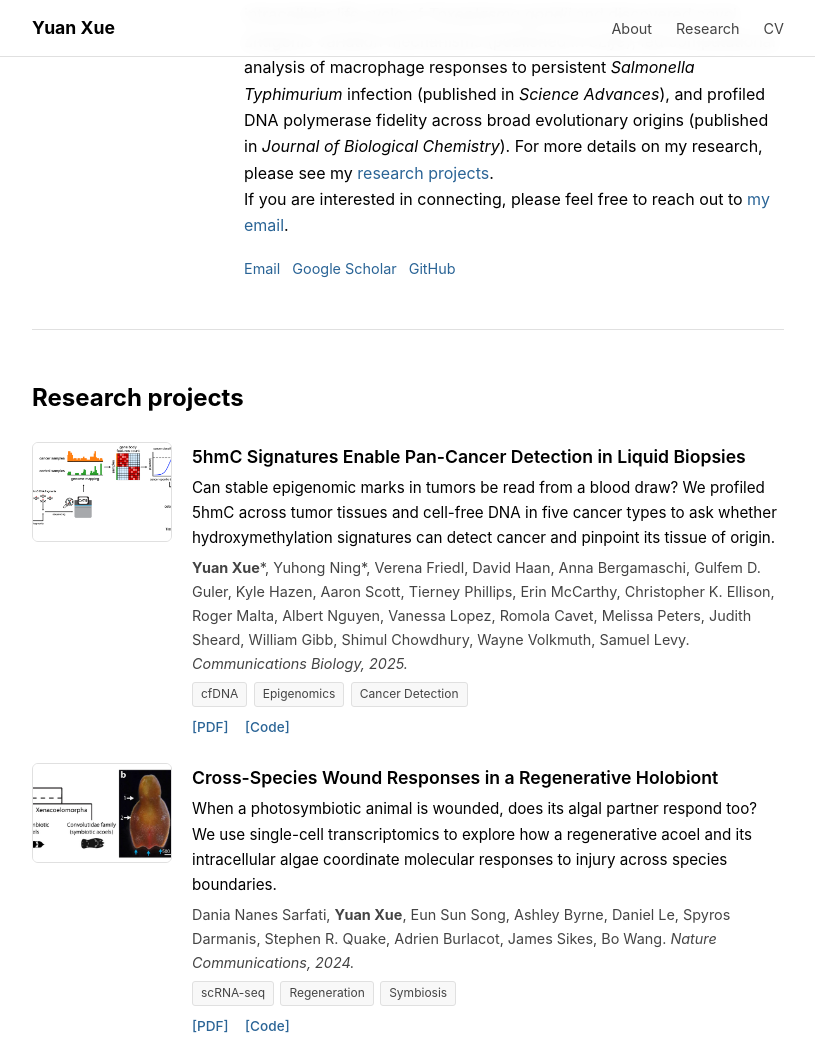
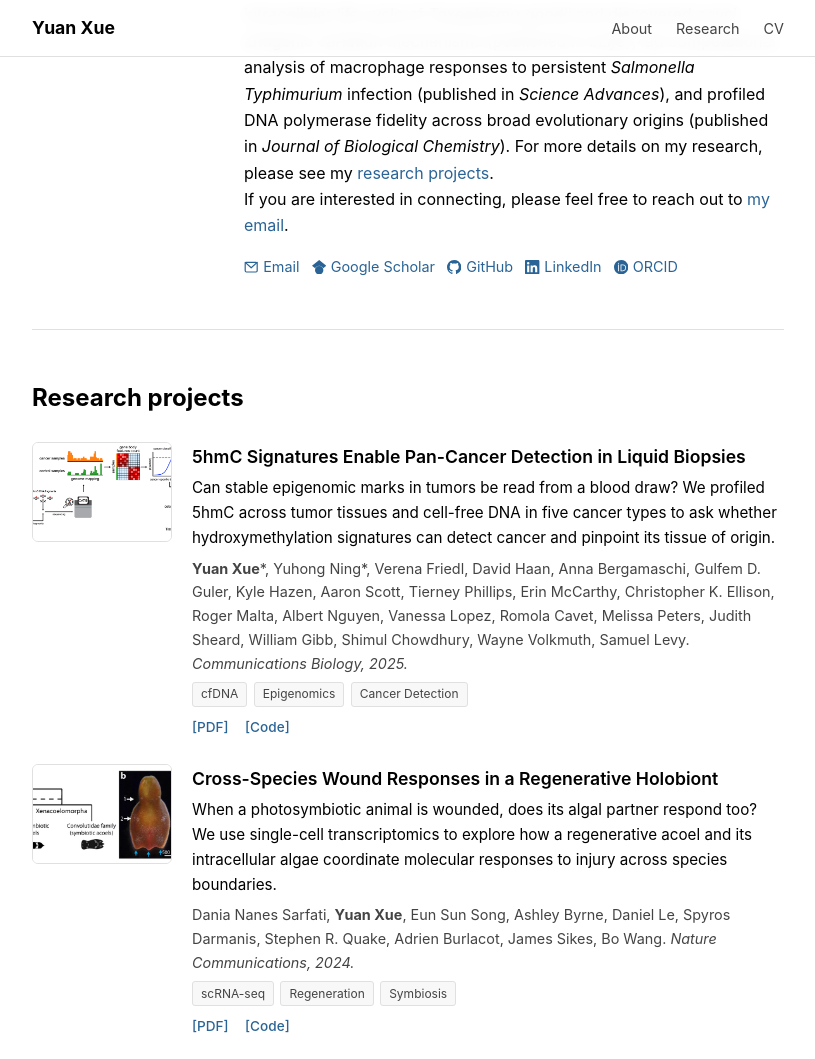
Before and after one commit to xuesoso/xuesoso.github.io, a Jekyll site: the page built from index.html, in a window 1280 px wide and 1400 px high, scrolled down 406 px, cut to the strip 0-1059 px from the top of the window. Shown: the whole strip, without its empty margins (232-1047 px from the left). Built offline with Jekyll 4.4.1, drawn with Linux system fonts in a browser that asks for light colours.

Commit message:
fixed up styling issues for mobile

```diff
--- a/_config.yml
+++ b/_config.yml
@@ -12,8 +12,8 @@ author:
   google_scholar: "https://scholar.google.com/citations?user=HJLgA2kAAAAJ&hl"
   github: "https://github.com/xuesoso"
   twitter: ""
-  linkedin: ""
-  orcid: ""
+  linkedin: "https://www.linkedin.com/in/yuan-xue-8b1b254a/"
+  orcid: "https://orcid.org/0000-0002-7846-4273"
 
 cv_pdf: "assets/files/cv.pdf"
 
--- a/_includes/about.html
+++ b/_includes/about.html
@@ -17,22 +17,22 @@
       </div>
       <ul class="social-links">
         {% if site.author.email %}
-          <li><a href="mailto:{{ site.author.email }}">Email</a></li>
+          <li><a href="mailto:{{ site.author.email }}"><svg class="icon" viewBox="0 0 24 24" fill="none" stroke="currentColor" stroke-width="2" stroke-linecap="round" stroke-linejoin="round"><rect x="2" y="4" width="20" height="16" rx="2"/><path d="M22 4 12 13 2 4"/></svg> Email</a></li>
         {% endif %}
         {% if site.author.google_scholar != "" %}
-          <li><a href="{{ site.author.google_scholar }}">Google Scholar</a></li>
+          <li><a href="{{ site.author.google_scholar }}"><svg class="icon" viewBox="0 0 24 24" fill="currentColor"><path d="M5.242 13.769 0 9.5 12 0l12 9.5-5.242 4.269C17.548 11.249 14.978 9.5 12 9.5c-2.977 0-5.548 1.748-6.758 4.269zM12 10a7 7 0 1 0 0 14 7 7 0 0 0 0-14z"/></svg> Google Scholar</a></li>
         {% endif %}
         {% if site.author.github != "" %}
-          <li><a href="{{ site.author.github }}">GitHub</a></li>
+          <li><a href="{{ site.author.github }}"><svg class="icon" viewBox="0 0 24 24" fill="currentColor"><path d="M12 0C5.37 0 0 5.37 0 12c0 5.31 3.435 9.795 8.205 11.385.6.105.825-.255.825-.57 0-.285-.015-1.23-.015-2.235-3.015.555-3.795-.735-4.035-1.41-.135-.345-.72-1.41-1.23-1.695-.42-.225-1.02-.78-.015-.795.945-.015 1.62.87 1.845 1.23 1.08 1.815 2.805 1.305 3.495.99.105-.78.42-1.305.765-1.605-2.67-.3-5.46-1.335-5.46-5.925 0-1.305.465-2.385 1.23-3.225-.12-.3-.54-1.53.12-3.18 0 0 1.005-.315 3.3 1.23.96-.27 1.98-.405 3-.405s2.04.135 3 .405c2.295-1.56 3.3-1.23 3.3-1.23.66 1.65.24 2.88.12 3.18.765.84 1.23 1.905 1.23 3.225 0 4.605-2.805 5.625-5.475 5.925.435.375.81 1.095.81 2.22 0 1.605-.015 2.895-.015 3.3 0 .315.225.69.825.57A12.02 12.02 0 0 0 24 12c0-6.63-5.37-12-12-12z"/></svg> GitHub</a></li>
         {% endif %}
         {% if site.author.twitter != "" %}
           <li><a href="{{ site.author.twitter }}">Twitter</a></li>
         {% endif %}
         {% if site.author.linkedin != "" %}
-          <li><a href="{{ site.author.linkedin }}">LinkedIn</a></li>
+          <li><a href="{{ site.author.linkedin }}"><svg class="icon" viewBox="0 0 24 24" fill="currentColor"><path d="M20.447 20.452h-3.554v-5.569c0-1.328-.027-3.037-1.852-3.037-1.853 0-2.136 1.445-2.136 2.939v5.667H9.351V9h3.414v1.561h.046c.477-.9 1.637-1.85 3.37-1.85 3.601 0 4.267 2.37 4.267 5.455v6.286zM5.337 7.433a2.062 2.062 0 0 1-2.063-2.065 2.064 2.064 0 1 1 2.063 2.065zm1.782 13.019H3.555V9h3.564v11.452zM22.225 0H1.771C.792 0 0 .774 0 1.729v20.542C0 23.227.792 24 1.771 24h20.451C23.2 24 24 23.227 24 22.271V1.729C24 .774 23.2 0 22.222 0h.003z"/></svg> LinkedIn</a></li>
         {% endif %}
         {% if site.author.orcid != "" %}
-          <li><a href="{{ site.author.orcid }}">ORCID</a></li>
+          <li><a href="{{ site.author.orcid }}"><svg class="icon" viewBox="0 0 24 24" fill="currentColor"><path d="M12 0C5.372 0 0 5.372 0 12s5.372 12 12 12 12-5.372 12-12S18.628 0 12 0zM7.369 4.378a.869.869 0 1 1 0 1.738.869.869 0 0 1 0-1.738zM8.07 7.56v11.08H6.668V7.56H8.07zm2.878 0h3.828c3.702 0 5.39 2.482 5.39 5.54 0 3.226-2.07 5.54-5.39 5.54h-3.828V7.56zm1.402 1.238v8.604h2.426c3.024 0 3.988-2.244 3.988-4.302 0-1.89-.828-4.302-3.988-4.302H12.35z"/></svg> ORCID</a></li>
         {% endif %}
       </ul>
     </div>
--- a/assets/css/style.css
+++ b/assets/css/style.css
@@ -158,6 +158,16 @@ section:last-of-type {
 
 .social-links a {
   font-size: 0.9rem;
+  display: inline-flex;
+  align-items: center;
+  gap: 0.3rem;
+}
+
+.icon {
+  width: 1em;
+  height: 1em;
+  vertical-align: middle;
+  flex-shrink: 0;
 }
 
 /* ===== Research Section ===== */
@@ -304,6 +314,18 @@ section:last-of-type {
   .about-grid {
     grid-template-columns: 1fr;
     justify-items: center;
+  }
+
+  .about-grid > div {
+    text-align: left;
+    width: 100%;
+  }
+
+  .about-name {
+    text-align: center;
+  }
+
+  .about-title {
     text-align: center;
   }
 
@@ -341,4 +363,9 @@ section:last-of-type {
   section {
     padding: 2rem 0;
   }
+
+  .lightbox img {
+    max-width: 95vw;
+    max-height: 85vh;
+  }
 }
```
